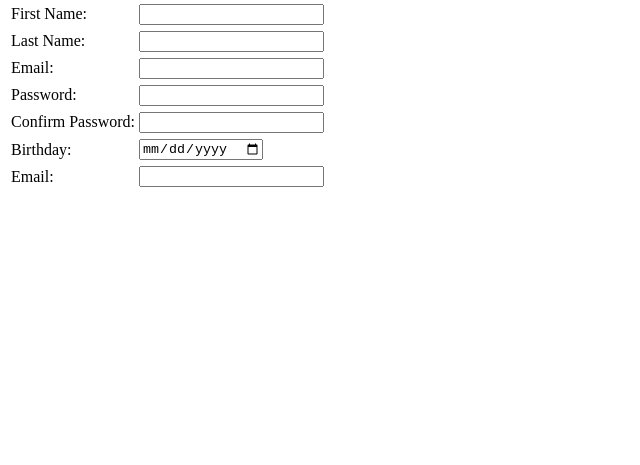
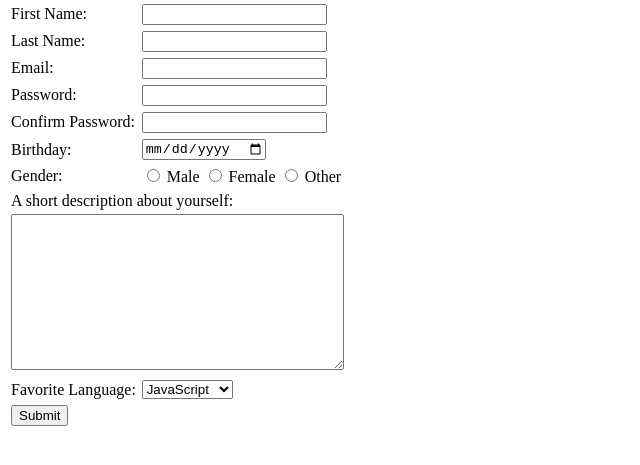
Before and after one commit to CosmosRiot/HTML, a plain HTML site: page index.html in a window 1280 px wide. Shown: the part 79-544 px from the top of the page, without its empty margins (0-640 px from the left). Drawn offline with Linux system fonts and the light colour scheme.

Commit message:
completed Registration Form assignment

```diff
--- a/index.html
+++ b/index.html
@@ -5,7 +5,7 @@
     </head>
     <body>
         <table>
-            <form>
+            <form action="">
                 <tr>
                     <td><label for="firstName">First Name:</label></td>
                     <td><input type="text" id="firstName" name="firstName"></td>
@@ -37,10 +37,38 @@
                 </tr>
                 <tr></tr>
                 <tr>
-                    <td><label for="userEmail">Email:</label></td>
-                    <td><input type="email" id="userEmail" name="userEmail"></td>
+                    <td>Gender:</td>
+                    <td>
+                        <input type="radio" id="male" name="genderSelect" value="male">
+                        <label for="male">Male</label>
+                        <input type="radio" id="female" name="genderSelect" value="female">
+                        <label for="female">Female</label>
+                        <input type="radio" id="other" name="genderSelect" value="other">
+                        <label for="other">Other</label>
+                    </td>
                 </tr>
                 <tr></tr>
+                <tr><td colspan="2">A short description about yourself:</td></tr>
+                <tr>
+                    <td colspan="2"><textarea name="userDescript" rows="10" cols="39"></textarea></td>
+                </tr>
+                <tr></tr>
+                <tr>
+                    <td><label for="favLang">Favorite Language:</label></td>
+                    <td><select name = "favLang" id = "favLang">
+                            <option value = "javaScript">JavaScript</option>
+                            <option value = "python">Python</option>
+                            <option value = "HTML">HTML</option>
+                            <option value = "CSS">CSS</option>
+                            <option value = "C++">C++</option>
+                            <option value = "VisualBasic">VisualBasic</option>
+                        </select>
+                    </td>
+                </tr>
+                <tr></tr>
+                <tr>
+                    <td><input type = "submit" value = "Submit"></td>
+                </tr>
             </form>
         </table>
 
```
